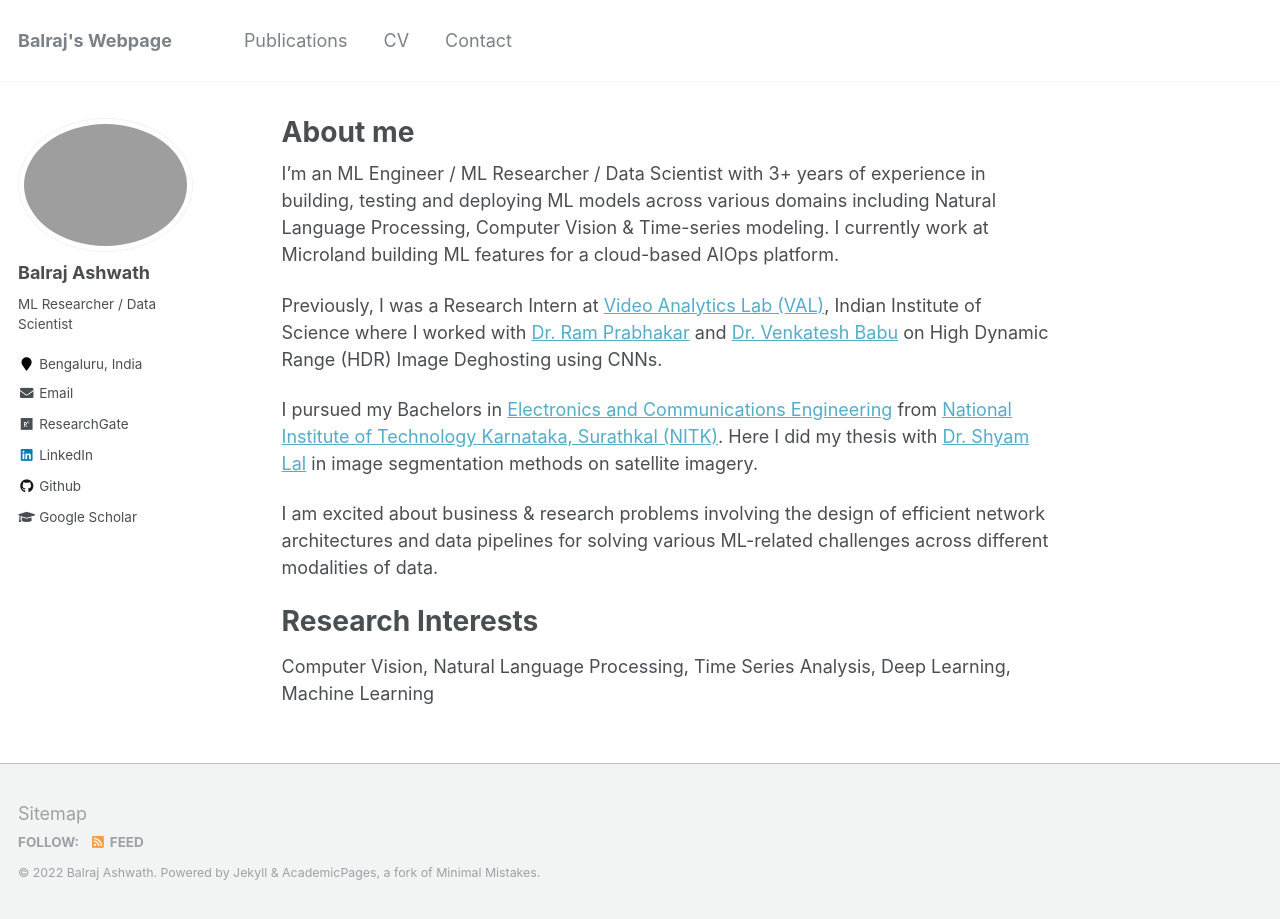
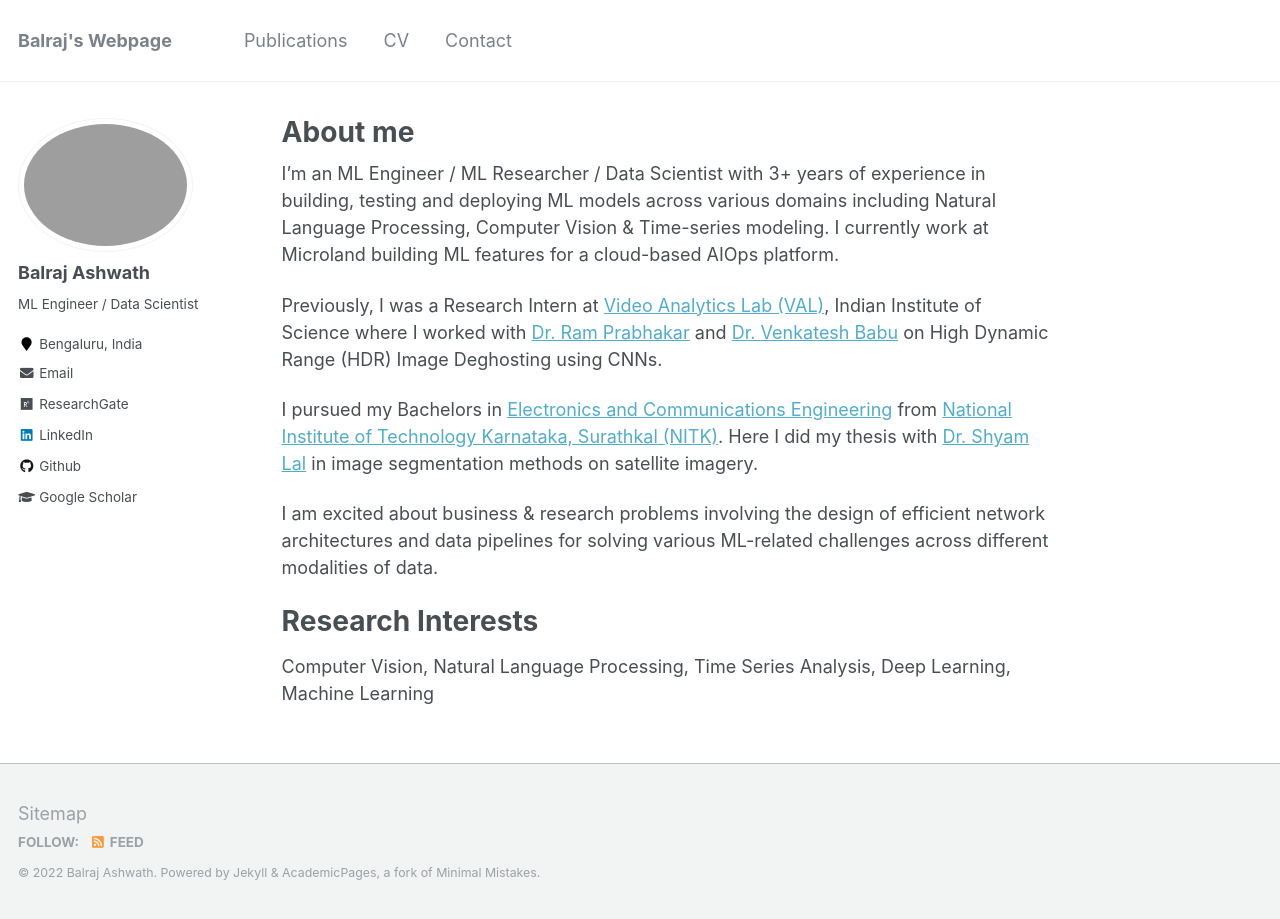
Before and after one commit to BalrajAshwath/BalrajAshwath.github.io, a Jekyll site: the page built from _pages/about.md, in a window 1280 px wide. Built offline with Jekyll 4.4.1, drawn with Linux system fonts in a browser that asks for light colours.

Commit message:
Made change in About

```diff
--- a/_config.yml
+++ b/_config.yml
@@ -82,7 +82,7 @@ analytics:
 author:
   name             : "Balraj Ashwath"
   avatar           : "my_pic_github.png"
-  bio              : "ML Researcher / Data Scientist"
+  bio              : "ML Engineer / Data Scientist"
   location         : "Bengaluru, India"
 #   employer         : "Microland"
   linkedin         : "balrajashwath"
```
